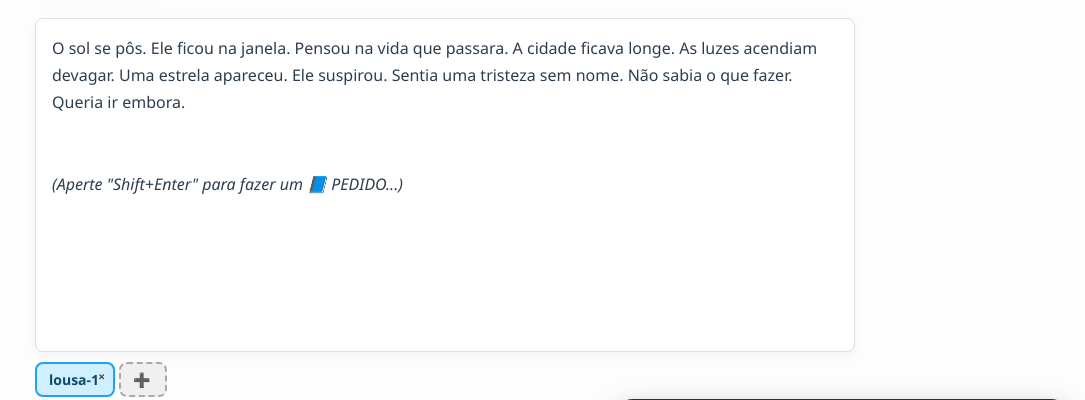
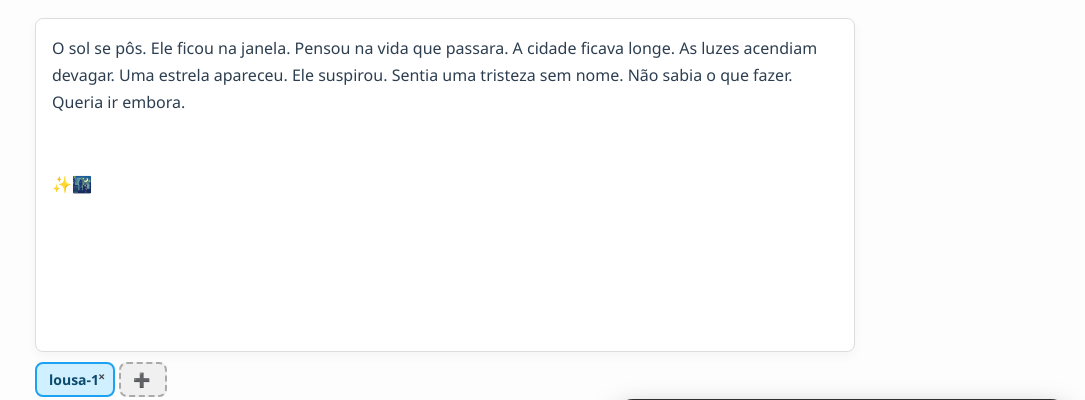
Before and after one commit to benilto87/verbaia-publico, a Flask app: page / in a window 1280 px wide. Shown: the part 181-581 px from the top of the page, without its empty margins (195-1280 px from the left). Run offline with Flask 3, Linux system fonts and the light colour scheme; the visitor is signed in with stand-in values (Sample User, id 1).

Commit message:
alterações sitis

```diff
--- a/templates/index.html
+++ b/templates/index.html
@@ -129,7 +129,7 @@
     O sol se pôs. Ele ficou na janela. Pensou na vida que passara. A cidade ficava longe. As luzes acendiam devagar. Uma estrela apareceu. Ele suspirou. Sentia uma tristeza sem nome. Não sabia o que fazer. Queria ir embora. <br>
 	<br>
 	<br>
-	<i>(Aperte "Shift+Enter" para fazer um 📘 PEDIDO...)</i>
+	✨🌃
   </div>
   <div class="resize-handle"></div>
 </div>
```
